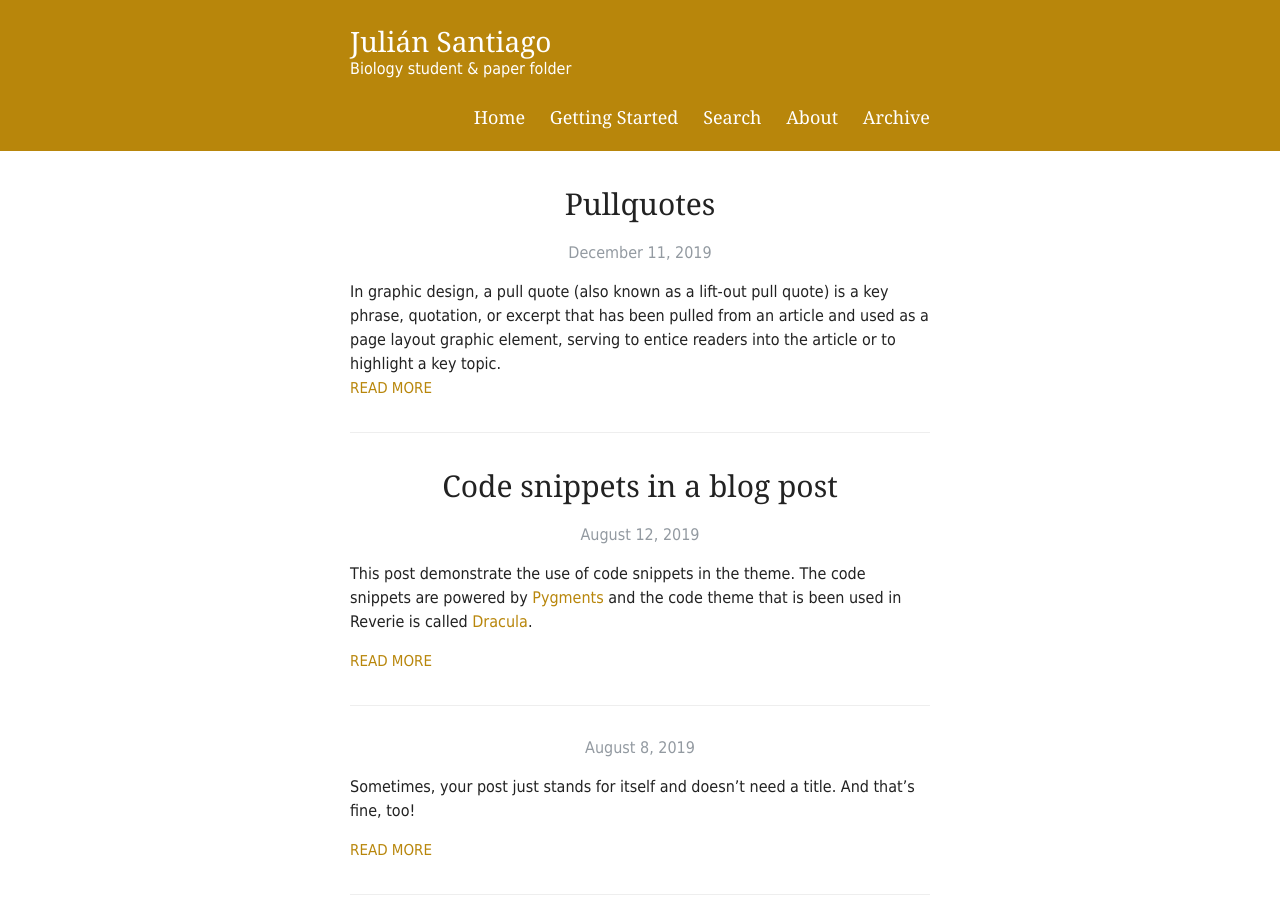
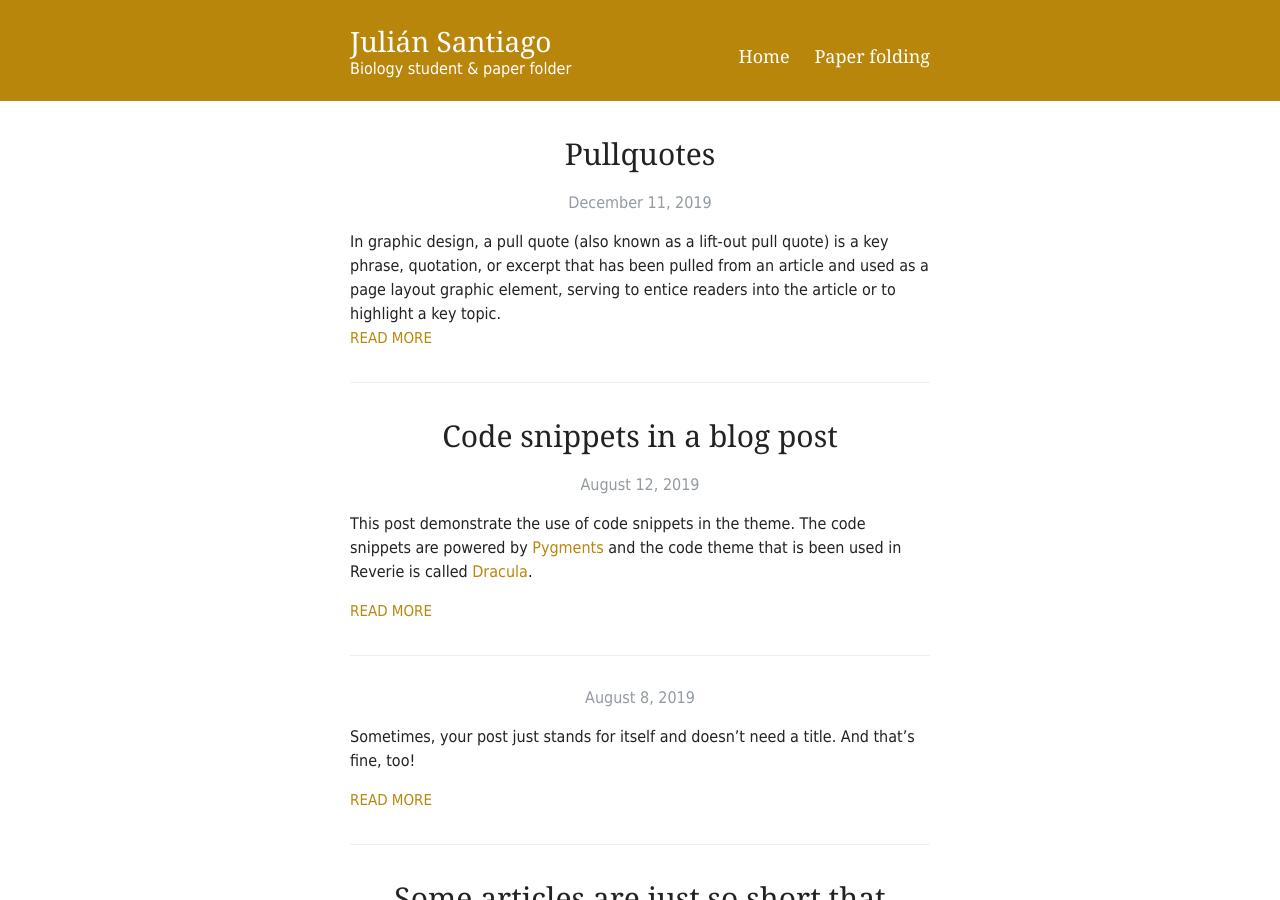
Before and after one commit to julian-santiago-bio/julian-santiago-bio.github.io, a Jekyll site: the page built from index.html, in a window 1280 px wide and 900 px high. Built offline with Jekyll 4.4.1, drawn with Linux system fonts in a browser that asks for light colours; some web fonts are replaced; the list of posts is cut into pages by our own code.

Commit message:
Update default.html

```diff
--- a/_layouts/default.html
+++ b/_layouts/default.html
@@ -26,10 +26,8 @@
 
             <nav>
               <a href="{{ site.baseurl }}/">Home</a>
-              <a href="{{ site.baseurl }}/getting-started">Getting Started</a>
-              <a href="{{ site.baseurl }}/search">Search</a>
-              <a href="{{ site.baseurl }}/about">About</a>
-              <a href="{{ site.baseurl }}/archive">Archive</a>
+              <a href="https://papirolas.com.ar">Paper folding</a>
+
             </nav>
           </header>
         </div>
```
